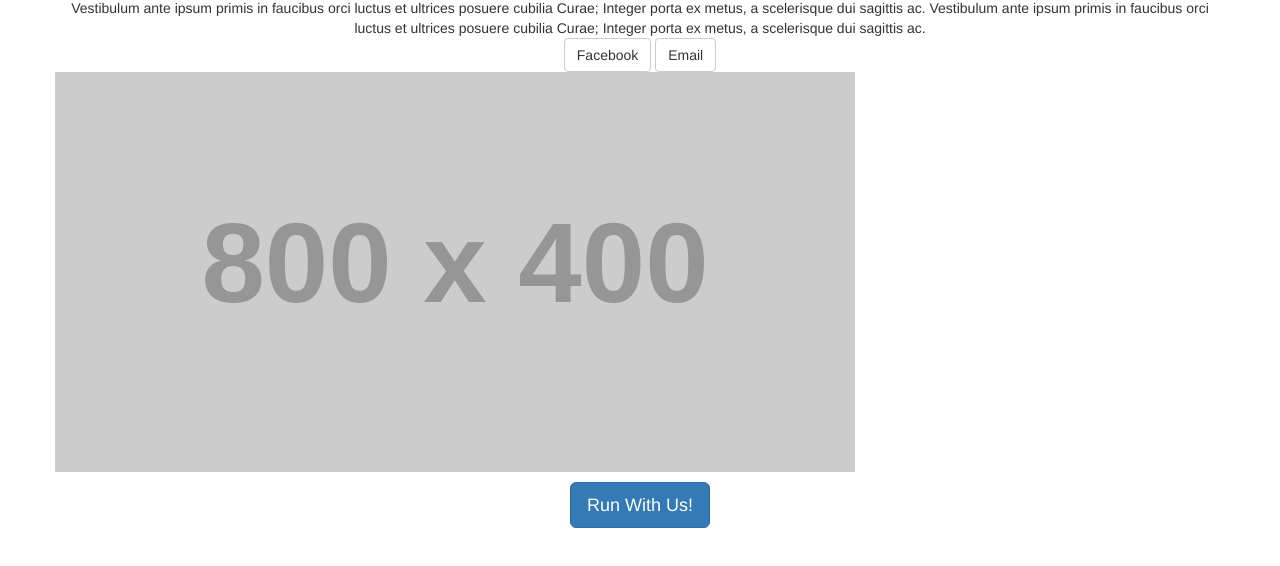
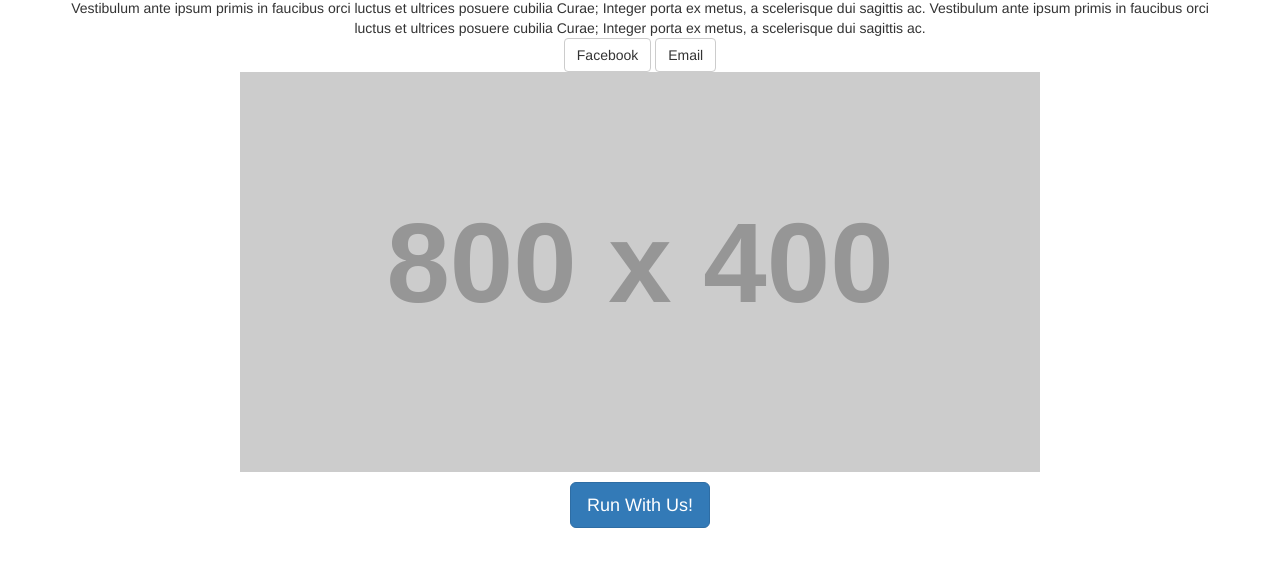
Before and after one commit to samanthads/WUSTLClubRunning, a plain HTML site: page contact.html in a window 1280 px wide. Shown: the part 144-710 px from the top of the page. Drawn offline with nearby package versions, Linux system fonts and the light colour scheme; placeholder pictures from the web are drawn by us.

Commit message:
centered image

```diff
--- a/css/custom.css
+++ b/css/custom.css
@@ -12,3 +12,7 @@
 .carousel-inner > .item > img {
     margin: 0 auto;
 }
+
+.img-responsive {
+    margin: 0 auto;
+}
```
